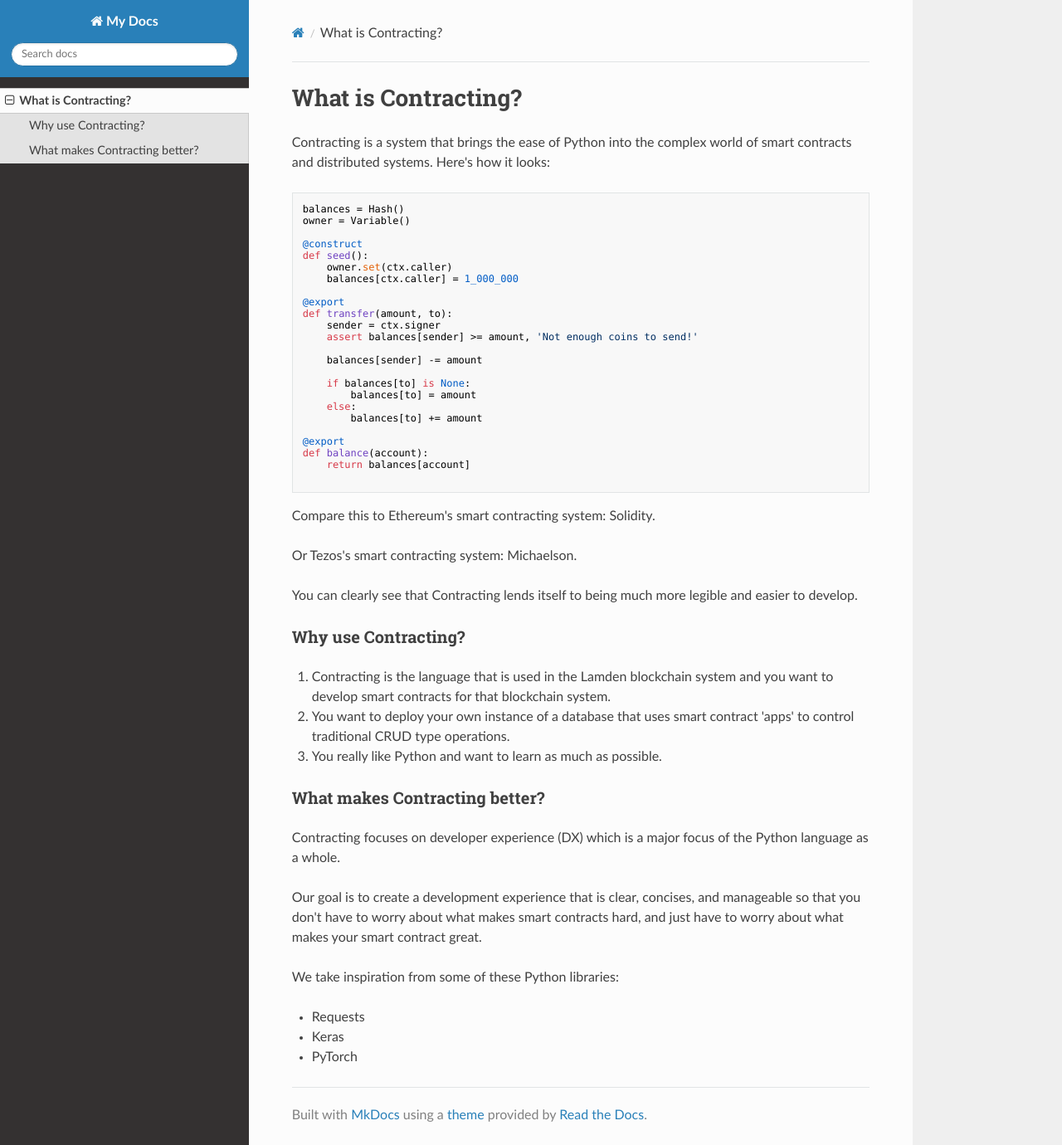
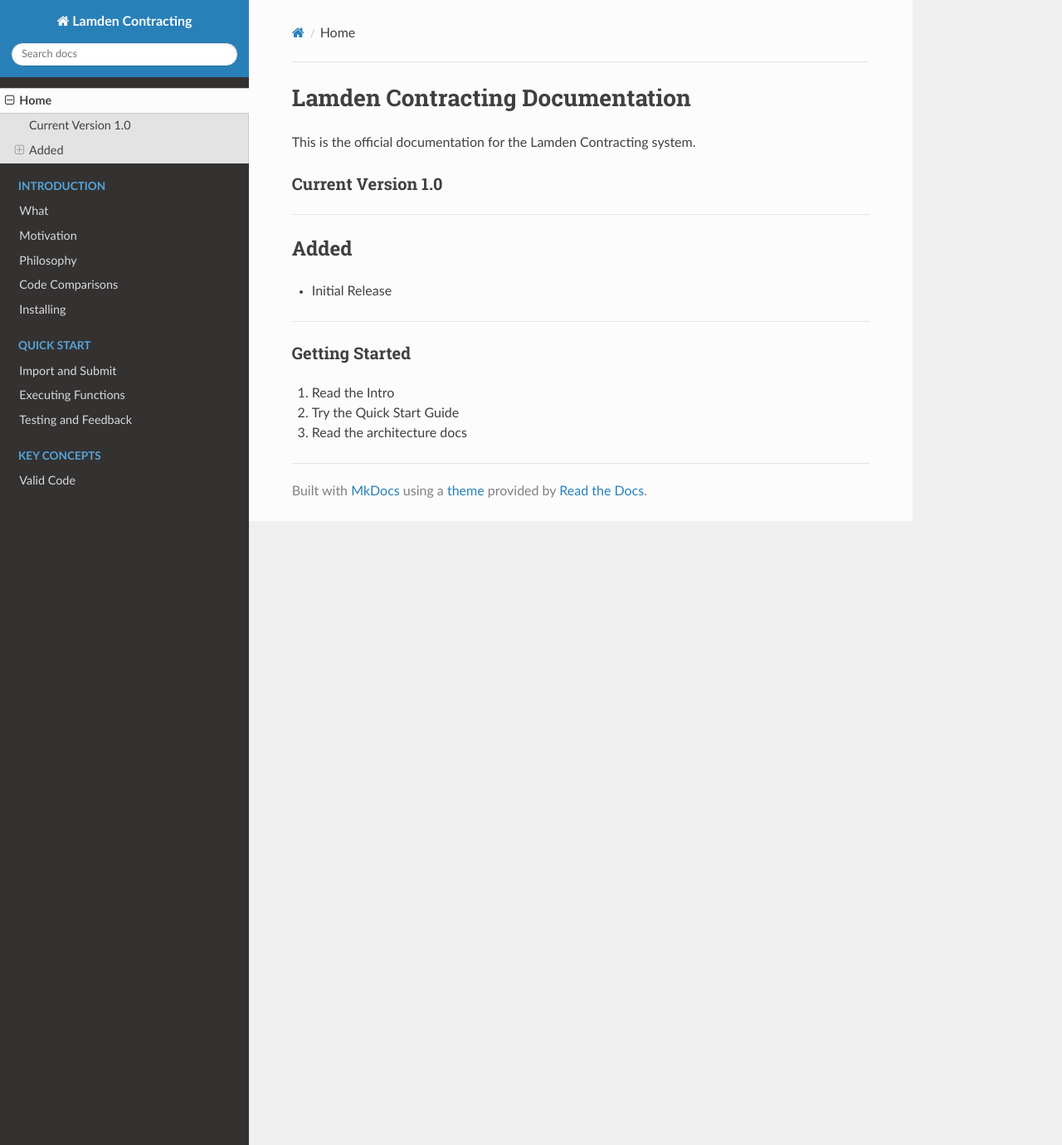
Before and after one commit to liamT86/xian-contracting, an MkDocs documentation site: the page built from docs/docs/index.md, in a window 1280 px wide and 1380 px high. Shown: the whole window at 83% size. Built offline with MkDocs 1.6.1, drawn with Linux system fonts in a browser that asks for light colours; nearby versions of some CDN libraries.

Commit message:
push for dev rocks

````diff
--- a/docs/docs/index.md
+++ b/docs/docs/index.md
@@ -1,50 +1,19 @@
-# What is Contracting?
-Contracting is a system that brings the ease of Python into the complex world of smart contracts and distributed systems. Here's how it looks:
-```python
-balances = Hash()
-owner = Variable()
+# Lamden Contracting Documentation
 
-@construct
-def seed():
-    owner.set(ctx.caller)
-    balances[ctx.caller] = 1_000_000
+This is the official documentation for the Lamden Contracting system.
 
-@export
-def transfer(amount, to):
-    sender = ctx.signer
-    assert balances[sender] >= amount, 'Not enough coins to send!'
+### Current Version 1.0
 
-    balances[sender] -= amount
+***
 
-    if balances[to] is None:
-        balances[to] = amount
-    else:
-        balances[to] += amount
+## Added
 
-@export
-def balance(account):
-    return balances[account]
+* Initial Release
 
-```
-Compare this to Ethereum's smart contracting system: Solidity.
+***
 
-Or Tezos's smart contracting system: Michaelson.
+### Getting Started
 
-You can clearly see that Contracting lends itself to being much more legible and easier to develop.
-
-### Why use Contracting?
-1. Contracting is the language that is used in the Lamden blockchain system and you want to develop smart contracts for that blockchain system.
-2. You want to deploy your own instance of a database that uses smart contract 'apps' to control traditional CRUD type operations.
-3. You really like Python and want to learn as much as possible.
-
-### What makes Contracting better?
-
-Contracting focuses on developer experience (DX) which is a major focus of the Python language as a whole.
-
-Our goal is to create a development experience that is clear, concises, and manageable so that you don't have to worry about what makes smart contracts hard, and just have to worry about what makes your smart contract great.
-
-We take inspiration from some of these Python libraries:
-
-* Requests
-* Keras
-* PyTorch
+1. Read the Intro
+2. Try the Quick Start Guide
+3. Read the architecture docs
--- a/docs/mkdocs.yml
+++ b/docs/mkdocs.yml
@@ -1,2 +1,17 @@
-site_name: My Docs
+site_name: Lamden Contracting
 theme: readthedocs
+nav:
+    - Home: index.md
+    - Introduction:
+      - What: intro/intro.md
+      - Motivation: intro/motivation.md
+      - Philosophy: intro/philosophy.md
+      - Code Comparisons: intro/comparisons.md
+
+    - Installing: install.md
+    - Quick Start:
+      - Import and Submit: quickstart/import-submit.md
+      - Executing Functions: quickstart/functions.md
+      - Testing and Feedback: quickstart/testing.md
+    - Key Concepts:
+        - Valid Code: valid-code.md
--- a/requirements.txt
+++ b/requirements.txt
@@ -1,3 +1,4 @@
+rocks
 python-dotenv==0.9.1
 redis==3.2.0
 ujson==1.35
--- a/setup.py
+++ b/setup.py
@@ -7,7 +7,7 @@ import sys
 
 major = 0
 
-__version__ = '0.1.1'
+__version__ = '0.1.2'
 
 requirements = [
     'redis==3.2.0',
@@ -16,7 +16,8 @@ requirements = [
     'autopep8==1.4.3',
     'coloredlogs==10.0',
     'transitions==0.6.9',
-    'astor==0.7.1'
+    'astor==0.7.1',
+    'rocks'
 ]
 
 ext_errors = (CCompilerError, DistutilsExecError, DistutilsPlatformError)
````
Also changed, not shown: 2 other files.
